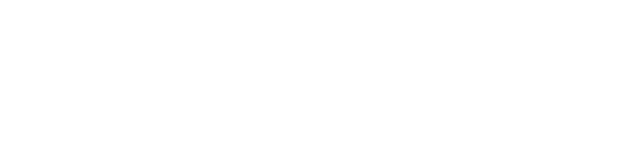
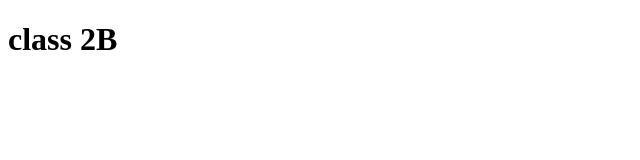
Before and after one commit to zaynabzaryoun/repo1, a plain HTML site: page index.html in a window 1280 px wide. Shown: the whole page, without its empty margins (0-640 px from the left). Drawn offline with Linux system fonts and the light colour scheme.

Commit message:
new h1
test github

```diff
--- a/index.html
+++ b/index.html
@@ -7,6 +7,6 @@
     <title>Document</title>
 </head>
 <body>
-
+    <h1>class 2B</h1>
 </body>
 </html>
```
